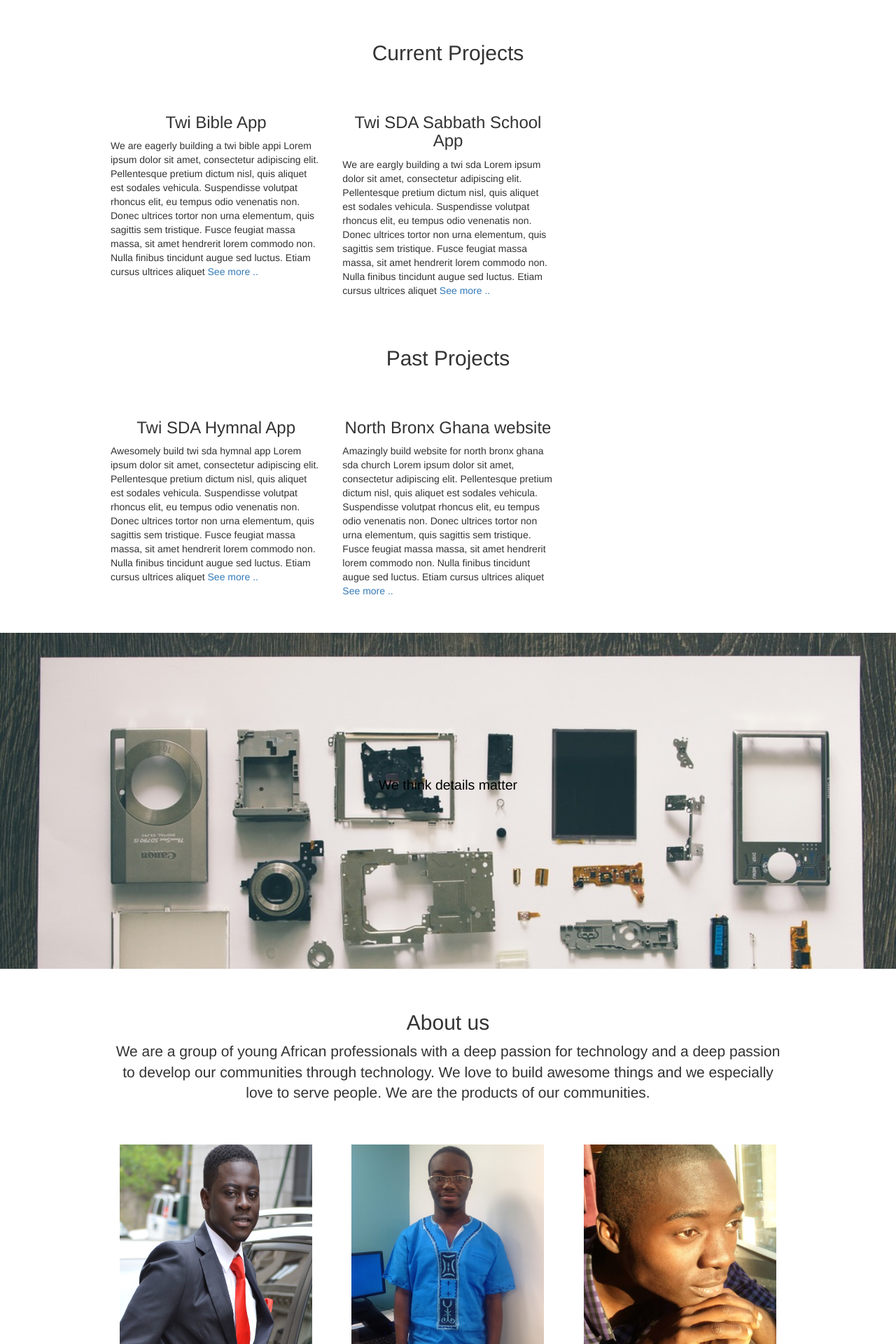
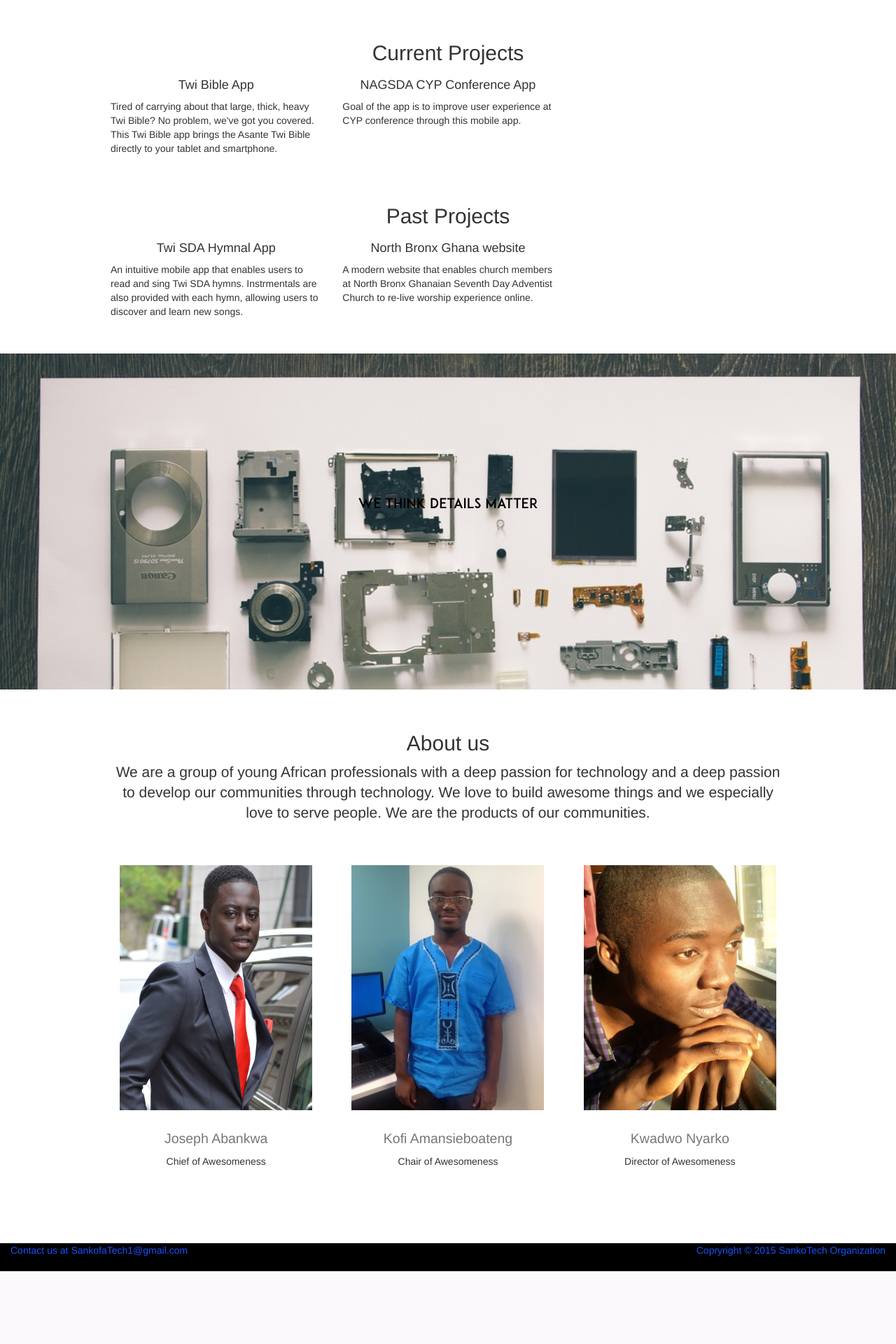
Before and after one commit to kwadwon/sankofa, a PHP site: page / in a window 1280 px wide. Shown: the part 1801-3721 px from the top of the page at 70% size. After the commit the page ends 3617 px from the top, so only its background shows below. Run offline with PHP 8.4, Linux system fonts and the light colour scheme; some libraries are stand-ins or nearby versions.

Commit message:
updateds to sankofa site

```diff
--- a/css/navbar-fixed-top.css
+++ b/css/navbar-fixed-top.css
@@ -1,6 +1,7 @@
-eody {
+body {
   min-height: 2000px;
   background-color:white;
+  overflow-x:hidden;
 }
 .logo{
   position:relative;
@@ -13,27 +14,22 @@
   font-size:20px;
 }
 #ham-icon{
-	display:none;
+  color:#1A51F9 !important;
 }
 .navitem-below{
-  #background-color:#FF4747;
-	background-color:#424242;
-}
-.navitem-below span#ham-icon{
-	color:white;
+  background-color:black;
 }
 .navitem-below-text li a{
   color:white !important;
 }
-.glow-red>a:hover, .glow-red>a:focus{
-  color:#DB4437 !important;
+.glow-blue>a:hover, .glow-blue>a:focus{
+  color:#1A51F9 !important;
 }
-a#mission.red-now, a#projects.red-now, a#about.red-now{
-	color:#DB4437 !important;
+a#mission.blue-now, a#projects.blue-now, a#about.blue-now{
+	color:#1A51F9 !important;
 }
 #main-pg{
-  background-image:url('../images/cover-water-white.jpg');
-  color:#424242;
+  background-image:url('../images/cpu.jpg');
 }
 #main-pg-2{
 	margin-top:10vh;
@@ -43,11 +39,15 @@
 	background-image:url('../images/desk.jpg');
 	height:60vh;
 	background-attachment:fixed;
+  font-family: adamCG !important;
+
 }
 #main-pg-4{
 	background-image:url('../images/details.jpg');
 	height:60vh;
 	background-attachment:fixed;
+  font-family: adamCG !important;
+
 }
 .profile{
 	height:350px;
@@ -74,34 +74,48 @@
   height:100vh;
 	background-color:transparent;
 }
-.page-gradient{
-  position:absolute;
-  content:"";
-  width:100%;
-  background:linear-gradient(rgba(0,0,0,0.8),rgba(25,33,41,0.9));
-}
 .jumbo{
-  font-family:walkway;
+  font-family: adamCG !important;
   text-align:center;
   position:relative;
   top:25vh;
   width:60%;
   margin-left:auto;
   margin-right:auto;
-  font-family:Helvetica;
-	background-color:transparent;
+  background-color:transparent;
+  color:white !important;
+}
+.highlight h3{
+  color:#1A51F9;
+}
+.highlight{
+  border:solid 2px black;
+  -webkit-border-radius: 10px;
+  -moz-border-radius: 10px;
+  border-radius: 10px;
+  position:absolute;
+  right:-490px;
+  top:60px;
 }
 .footer{
-  height:20vh;
-  background-color:#C7C7C7;
+  height:5vh;
+  background-color:black;
+  color:#1A51F9 !important;
 }
 
 
 @media only screen and (max-width: 767px){
-	#ham-icon {
-		display:initial;
-		position:absolute;
-		top:16px;
-		right:28px;
-	}
+  .highlight {
+    display:none;
+  }
 }
+
+@font-face {
+  font-family:adamCG;
+  src: url('../fonts/ADAM.CG.PRO.otf');
+}
+
+@font-face{
+  font-family:kirvyBold;
+  src: url('../fonts/kirvy/Kirvy-Bold.otf');
+}
--- a/index.html
+++ b/index.html
@@ -33,17 +33,16 @@
         	<nav class="navbar navbar-default navbar-fixed-top navitem-above" role="navigation">
 	            <div class="container">
 					<a class="navbar-brand logo" href="#"><img src="images/sankofa_logo_1.jpg" height="45" width="45"></a>
-              <div class="navbar-header"
-                <button type="button" class="navbar-toggle collapsed" data-toggle="collapse" data-target="#navbar" aria-expanded="false" aria-controls="navbar">
+	             	<div class="navbar-header">
+	                	<button id="ham-icon" type="button" class="navbar-toggle collapsed glyphicon glyphicon-align-justify" data-toggle="collapse" data-target="#navbar" aria-expanded="false" aria-controls="navbar">
 							<span class="sr-only">Toggle navigation</span>
-									<span class="glyphicon glyphicon-align-justify" id="ham-icon"></span>
 						</button>
 	              	</div>
 	              	<div id="navbar" class="navbar-collapse collapse">
 						<ul class="nav navbar-nav navbar-right">
-									<li class="glow-red"><a id="mission" href="#">Mission</a></li>
-									<li class="glow-red"><a id="projects" href="#">Projects</a></li>
-									<li class="glow-red"><a id="about" href="#">About Us</a></li>
+							<li class="glow-blue"><a id="mission" href="#">Mission</a></li>
+							<li class="glow-blue"><a id="projects" href="#">Projects</a></li>
+							<li class="glow-blue"><a id="about" href="#">About Us</a></li>
 						</ul>
 					</div><!--/.nav-collapse -->
 				</div>
@@ -64,7 +63,7 @@
 					<h2> Our Mission </h2>
 					<div class="page-margin">
 						<p class="lead text-left">Our mission is to leverage technology as a social good in ministry, community development, and career development.
-We are committed to building mobile and web applications to help spread the gospel of Jesus Christ and inspire the next generation of emerging leaders. In addition, we aspire to educate and develop youth with essential functional and technical skills needed stay relevant in any field.
+We are committed to building mobile and web applications to help spread the gospel of Jesus Christ and inspire the next generation of emerging leaders. In addition, we aspire to educate and develop youth with essential functional and technical skills needed to stay relevant in any field.
 						</p>
 					</div>
 				</div>
@@ -81,44 +80,45 @@
 
       <!-- Start of Projects-->
 
-			<div class="row text-center small-page-margin projects">
+	<div class="projects" style="position:relative;overflow-x:hidden;">
+      <div class="row text-center small-page-margin" >
       	<div class="col-xs-12">
 					<h2> Current Projects</h2>
 				</div>
-			</div>
-      <div class="row text-center small-page-margin">
 				<div class="col-sm-4 col-xs-12">
-					<h3>Twi Bible App</h3>
-					<p class="text-left"> We are eagerly building a twi bible appi Lorem ipsum dolor sit amet, consectetur adipiscing elit. Pellentesque pretium dictum nisl, quis aliquet est sodales vehicula. Suspendisse volutpat rhoncus elit, eu tempus odio venenatis non. Donec ultrices tortor non urna elementum, quis sagittis sem tristique. Fusce feugiat massa massa, sit amet hendrerit lorem commodo non. Nulla finibus tincidunt augue sed luctus. Etiam cursus ultrices aliquet
-					<a>See more ..</a>
+					<h4>Twi Bible App</h3>
+					<p class="text-left"> Tired of carrying about that large, thick, heavy Twi Bible? No problem, we've got you covered. This Twi Bible app brings the Asante Twi Bible directly to your tablet and smartphone.
 					</p>
 				</div>
 				<div class="col-sm-4 col-xs-12">
-					<h3>Twi SDA Sabbath School App</h3>
-					<p class="text-left"> We are eargly building a twi sda Lorem ipsum dolor sit amet, consectetur adipiscing elit. Pellentesque pretium dictum nisl, quis aliquet est sodales vehicula. Suspendisse volutpat rhoncus elit, eu tempus odio venenatis non. Donec ultrices tortor non urna elementum, quis sagittis sem tristique. Fusce feugiat massa massa, sit amet hendrerit lorem commodo non. Nulla finibus tincidunt augue sed luctus. Etiam cursus ultrices aliquet
-					<a>See more ..</a>
+					<h4>NAGSDA CYP Conference App</h3>
+					<p class="text-left"> Goal of the app is to improve user experience at CYP conference through this mobile app.
+					</p>
+				</div>
+				<div class="col-sm-4 col-xs-12 highlight">
+					<h4>Weekly Highlight</h3>
+					<p class="text-left"> Goal of the app is to improve user experience at CYP conference through this mobile app.Goal of the app is to improve user experience at CYP conference through this mobile app.Goal of the app is to improve user experience at CYP conference through this mobile app.Goal of the app is to improve user experience at CYP conference through this mobile app.Goal of the app is to improve user experience at CYP conference through this mobile app.Goal of the app is to improve user experience at CYP conference through this mobile app.Goal of the app is to improve user experience at CYP conference through this mobile app.Goal of the app is to improve user experience at CYP conference through this mobile app.Goal of the app is to improve user experience at CYP conference through this mobile app.Goal of the app is to improve user experience at CYP conference through this mobile app.Goal of the app is to improve user experience at CYP conference through this mobile app.
 					</p>
 				</div>
       </div>
+
 			<div class="row text-center small-page-margin">
 				<div class="col-xs-12">
 					<h2> Past Projects</h2>
 				</div>
-			</div>
-			<div class="row text-center small-page-margin">
 				<div class="col-sm-4 col-xs-12">
-					<h3>Twi SDA Hymnal App</h3>
-					<p class="text-left"> Awesomely build twi sda hymnal app Lorem ipsum dolor sit amet, consectetur adipiscing elit. Pellentesque pretium dictum nisl, quis aliquet est sodales vehicula. Suspendisse volutpat rhoncus elit, eu tempus odio venenatis non. Donec ultrices tortor non urna elementum, quis sagittis sem tristique. Fusce feugiat massa massa, sit amet hendrerit lorem commodo non. Nulla finibus tincidunt augue sed luctus. Etiam cursus ultrices aliquet
-					<a>See more ..</a>
+					<h4>Twi SDA Hymnal App</h3>
+					<p class="text-left"> An intuitive mobile app that enables users to read and sing Twi SDA hymns. Instrmentals are also provided with each hymn, allowing users to discover and learn new songs.
 					</p>
 				</div>
 				<div class="col-sm-4 col-xs-12">
-					<h3> North Bronx Ghana website</h3>
-					<p class="text-left"> Amazingly build website for north bronx ghana sda church Lorem ipsum dolor sit amet, consectetur adipiscing elit. Pellentesque pretium dictum nisl, quis aliquet est sodales vehicula. Suspendisse volutpat rhoncus elit, eu tempus odio venenatis non. Donec ultrices tortor non urna elementum, quis sagittis sem tristique. Fusce feugiat massa massa, sit amet hendrerit lorem commodo non. Nulla finibus tincidunt augue sed luctus. Etiam cursus ultrices aliquet
-					<a>See more ..</a>
+					<h4> North Bronx Ghana website</h3>
+					<p class="text-left"> A modern website that enables church members at North Bronx Ghanaian Seventh Day Adventist Church to re-live worship experience online.
 					</p>
 				</div>
       </div>
+  </div>
+
 			<!-- End of Projects-->
 
 			<!-- Start rain image -->
@@ -168,7 +168,14 @@
 			</div>
 			<!-- End team section -->
 
-      <div class="row footer">
+      <div class="row footer text-center">
+      	<div class="col-md-6 col-xs-12 text-left">
+			Contact us at SankofaTech1@gmail.com
+		</div>
+      	<div class="col-md-6 col-xs-12 text-right">
+			Copryright &copy; 2015 SankoTech Organization
+		</div>
+
       </div>
     </div> <!-- /container -->
 
--- a/js/main.js
+++ b/js/main.js
@@ -28,24 +28,30 @@
 
 		if ((scrollPos > $("#main-pg-2").offset().top - $("#navbar").height() - 200) &&
 					(scrollPos < $(".projects").offset().top - $("#navbar").height() - 200)){
-			clearRedNow();
-			$("#mission").addClass('red-now');
+			clearBlueNow();
+			$("#mission").addClass('blue-now');
 		} else if ((scrollPos > $(".projects").offset().top - $("#navbar").height() - 200) &&
 					(scrollPos < $(".about").offset().top - $("#navbar").height() - 200)){
-			clearRedNow();
-			$("#projects").addClass('red-now');
+			clearBlueNow();
+			$("#projects").addClass('blue-now');
 		} else if (scrollPos > $(".about").offset().top - $("#navbar").height() - 200){
-			clearRedNow();
-			$("#about").addClass('red-now');
+			clearBlueNow();
+			$("#about").addClass('blue-now');
 		} else {
-			clearRedNow();
+			clearBlueNow();
 		}
   };
 
-	function clearRedNow(){
-		$("#mission").removeClass('red-now');
-		$("#projects").removeClass('red-now');
-		$("#about").removeClass('red-now');
+	function clearBlueNow(){
+		$("#mission").removeClass('blue-now');
+		$("#mission").blur();
+
+		$("#projects").removeClass('blue-now');
+		$("#projects").blur();
+
+		$("#about").removeClass('blue-now');
+		$("#about").blur();
+
 	}
 
   //scrolling
@@ -70,4 +76,13 @@
 		}, 1000);
 	});
 
+	//slide weekly highlight in at projects section
+	function moveHighLight(inOrOut) {
+		if (inOrOut) {
+			$(".highlight").animate({right:"0px"}, 50);
+		} else {
+			$(".highlight").animate({right:"-490px"}, 500);
+		}
+	}
+
 });
```
Also changed, not shown: fonts/ADAM.CG.PRO.otf (added), images/06-large.jpg (added), images/cpu.jpg (added). Lines whose indentation alone changed are shown as unchanged.
